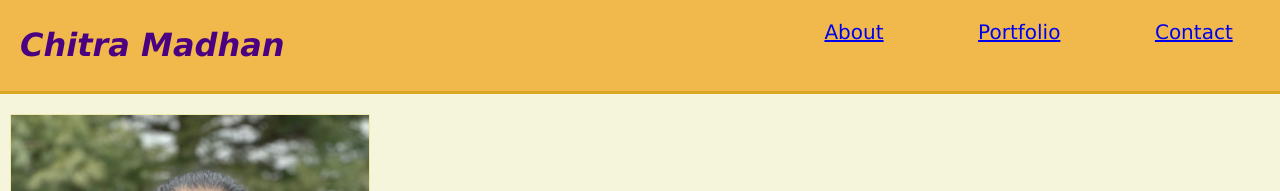
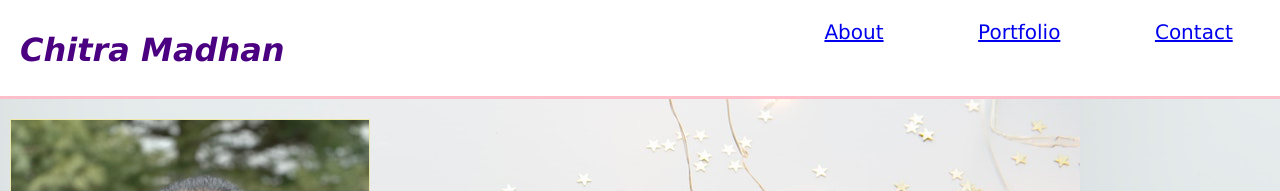
Before and after one commit to chitramaddy/Portfolio, a plain HTML site: page index.html in a window 1280 px wide. Shown: the top 191 px of the page. Drawn offline with Linux system fonts and the light colour scheme.

Commit message:
background image

```diff
--- a/assets/css/style.css
+++ b/assets/css/style.css
@@ -5,7 +5,8 @@
 
 body {
   margin: auto;
-  background-color: beige;
+  background: url("../images/papers.co-vy12-simple-white-pattern-background-6-wallpaper.jpg")
+    repeat;
   font-family: "Lucida Sans", "Lucida Sans Regular", "Lucida Grande",
     "Lucida Sans Unicode", Geneva, Verdana, sans-serif;
 }
@@ -22,12 +23,14 @@ body {
   display: grid;
   overflow: hidden;
   grid: "header header header header header . . . ";
-  border-bottom: 3px solid goldenrod;
-  background-color: rgba(240, 170, 39, 0.8);
+  border-bottom: 3px solid pink;
+  background-color: white;
+  backface-visibility: hidden;
 }
 
 .topnav > .name {
   float: left;
+  margin-top: 5px;
   padding: 5px 20px;
   font-family: "Lucida Sans", "Lucida Sans Regular", "Lucida Grande",
     "Lucida Sans Unicode", Geneva, Verdana, sans-serif;
@@ -39,12 +42,14 @@ body {
   display: block;
   text-align: center;
   text-decoration: none;
-  padding: 20px 0px;
+  margin-top: 10px;
+  padding: 10px 0px 0px 0px;
   font-size: 20px;
 }
 
 .topnav > .menu:hover {
-  background-color: white;
+  border: solid 1px pink;
+  border-radius: 15px;
   color: white;
 }
 
```
Also changed, not shown: assets/images/memphis-colorful.png (added), assets/images/papers.co-vy12-simple-white-pattern-background-6-wallpaper.jpg (added).
